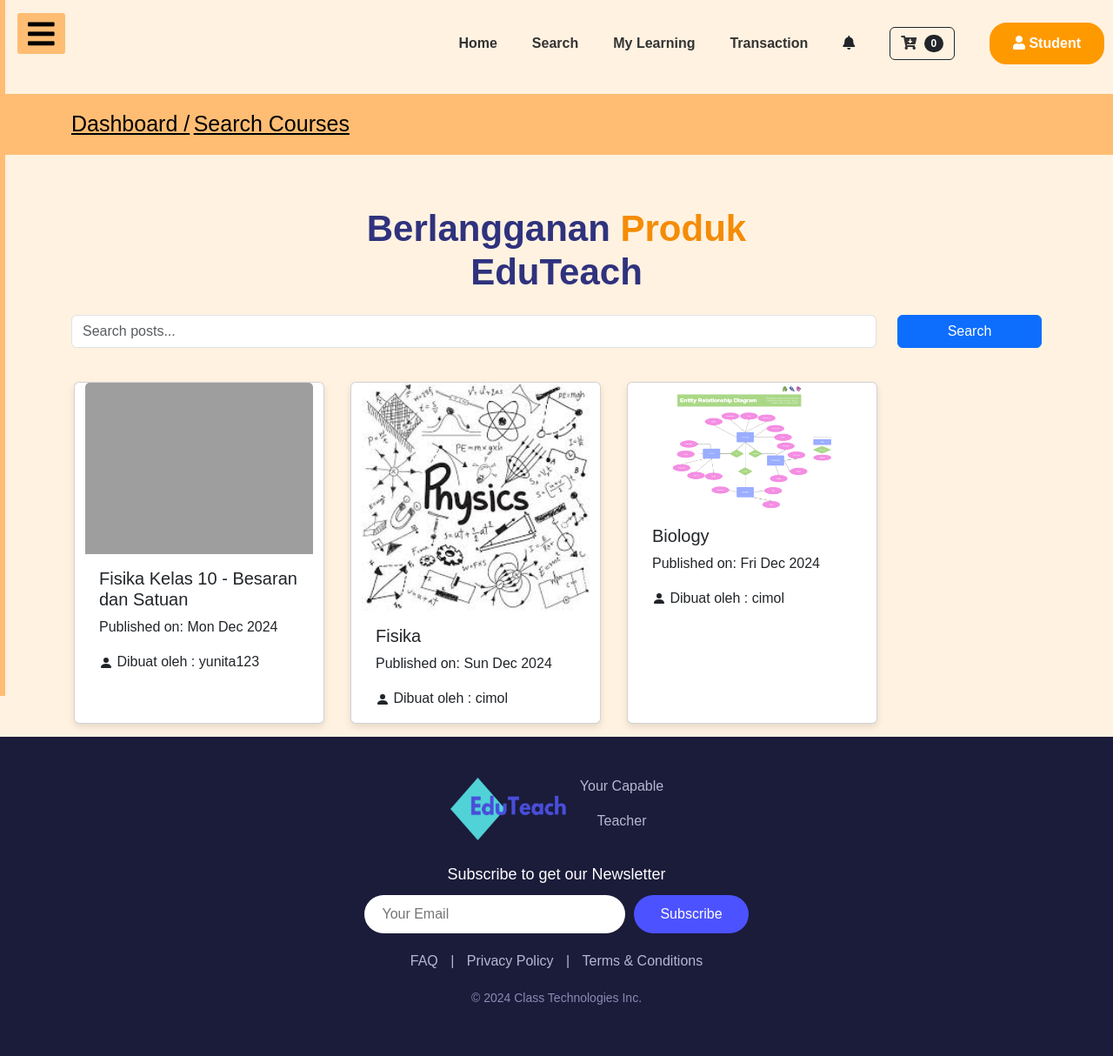
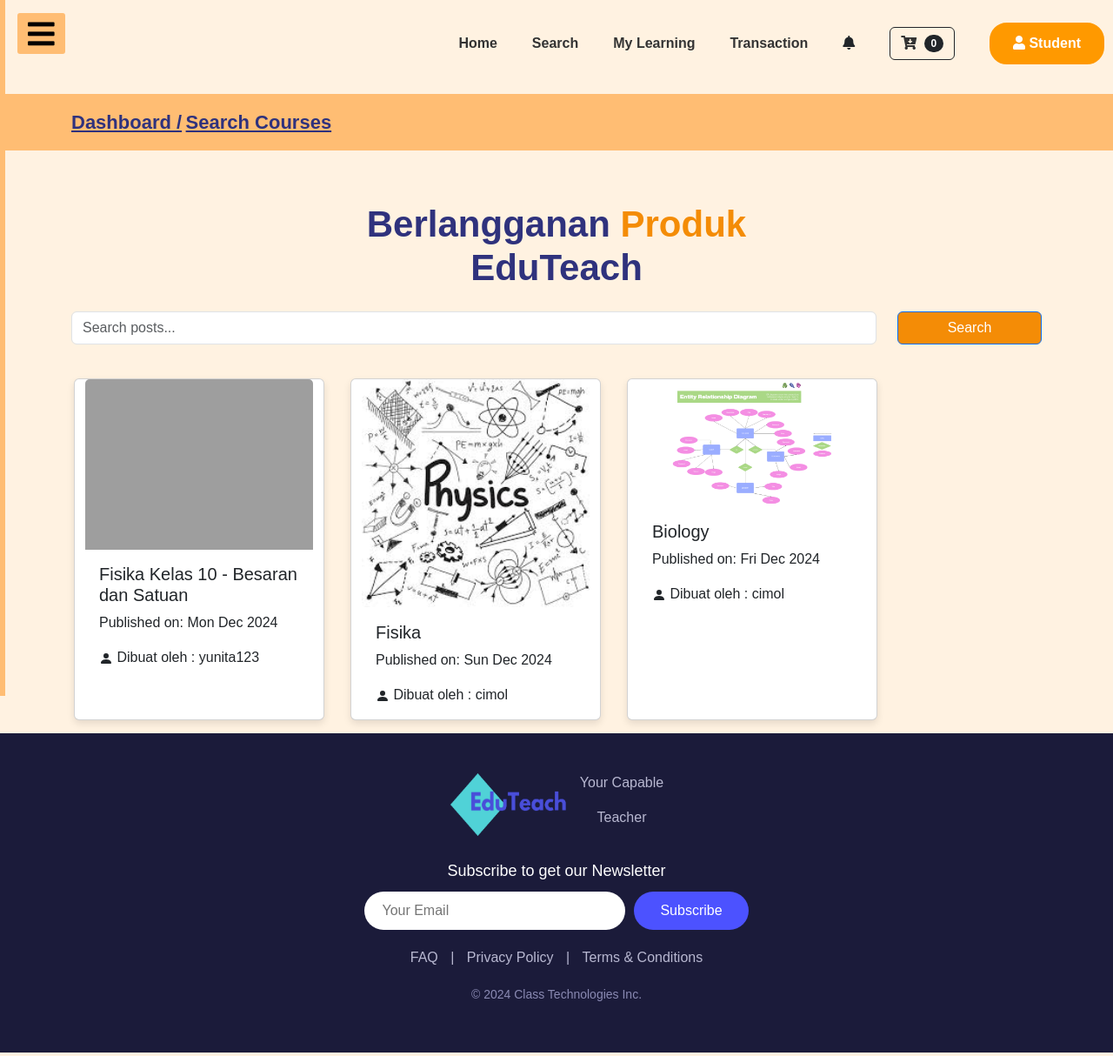
Before and after one commit to Ihsan-Nurhadi/Educourse_Kelompok1Django, a Django app: page /courses_app/ in a window 1280 px wide. Shown: the whole page at 87% size. Run offline with Django 5.2, Linux system fonts and the light colour scheme; data comes from the database, SQL or seed files in the repository; both versions use the stored data as it was after the commit; grey boxes are pictures that could not be loaded.

Commit message:
nav jejak post_list

```diff
--- a/courses_app/static/css/post_list.css
+++ b/courses_app/static/css/post_list.css
@@ -13,3 +13,9 @@
     color: #2F327D;
     margin-top: 60px;
   }
+
+  .text-blacklist{
+    font-family: "Poppins", sans-serif;
+    color: #2F327D;
+    font-weight: 600;
+  }
--- a/courses_app/templates/courses_app/post_list.html
+++ b/courses_app/templates/courses_app/post_list.html
@@ -6,8 +6,8 @@
 {% block body_block %}
 <div class="py-3" style="background:#FFBD73">
   <div class="container nav-jejak">
-    <a class="text-black" href="{% url 'user_app:studentdashboard' %}" style="font-size: 25px;"> Dashboard /</a>
-    <a class="text-black" href="#" style="font-size: 25px;"> Search Courses</a>
+    <a class="text-blacklist" href="{% url 'user_app:studentdashboard' %}" style="font-size: 22px;"> Dashboard /</a>
+    <a class="text-blacklist" href="#" style="font-size: 22px;"> Search Courses</a>
   </div>
 </div>
 <h1 class="poppins-langganan" style="text-align: center;">Berlangganan <span style="color: #F48C06;">Produk</span> <br>EduTeach</h1>
@@ -19,7 +19,7 @@
         <input type="text" name="search" class="form-control" placeholder="Search posts..." value="{{ search_query }}">
       </div>
       <div class="col-md-2">
-        <button type="submit" class="btn btn-primary w-100">Search</button>
+        <button type="submit" class="btn btn-primary w-100" style="background-color: #F48C06;">Search</button>
       </div>
     </div>
   </form>
```
Also changed, not shown: db.sqlite3, media/profile_pics/Octalysis_UShQzo3.jpg (added).
